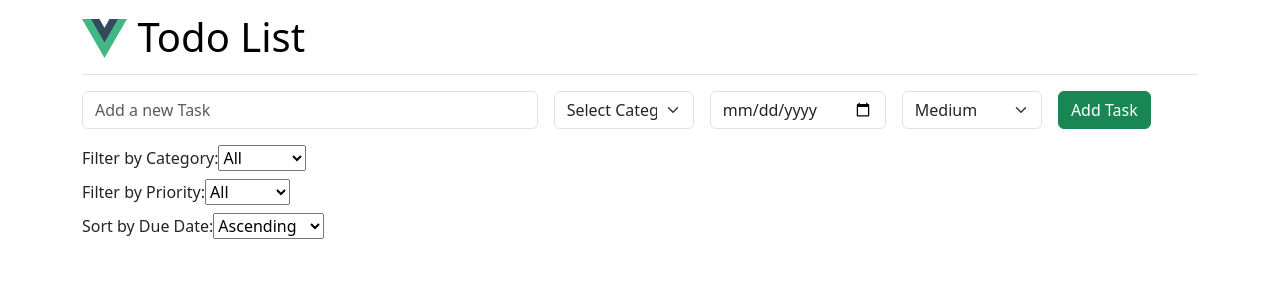
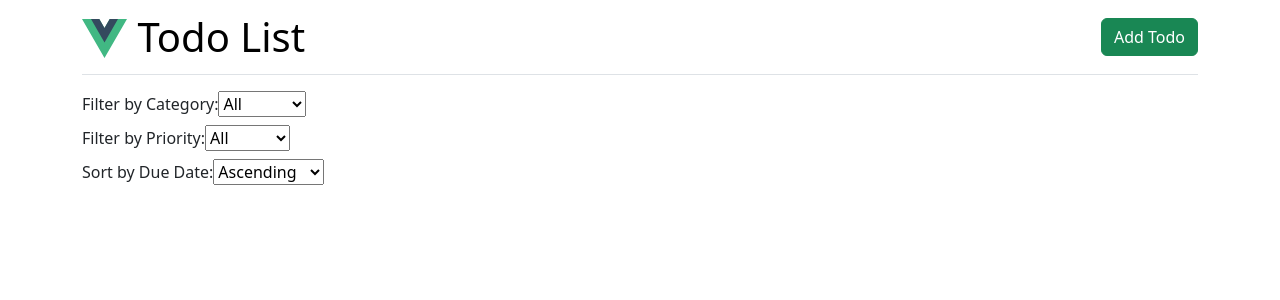
Before and after one commit to argaaji120/vue-simple-todo, a Vue app: page / in a window 1280 px wide. Shown: the top 300 px of the page. Built offline with nearby package versions, Linux system fonts and the light colour scheme.

Commit message:
Create bootstrap modal component, update input task form

```diff
--- a/src/App.vue
+++ b/src/App.vue
@@ -12,14 +12,14 @@
           />
           <span class="h1"> Todo List</span>
         </a>
+
+        <!-- Add a new task -->
+        <TaskInput v-on:add-task="addTask" />
       </nav>
 
       <main>
-        <!-- Add a new task -->
-        <TaskInput v-on:add-task="addTask" />
-
         <!-- Filter by Category -->
-        <div class="filter-category mt-3 mb-2">
+        <div class="filter-category mb-2">
           <label for="categoryFilter">Filter by Category: </label>
           <select v-model="categoryFilter" id="categoryFilter">
             <option value="">All</option>
--- /dev/null
+++ b/src/components/MyModal.vue
@@ -0,0 +1,59 @@
+<template>
+  <div class="modal" :id="modalId" tabindex="-1" ref="modal">
+    <div class="modal-dialog">
+      <div class="modal-content">
+        <div class="modal-header">
+          <h5 class="modal-title">{{ title }}</h5>
+          <button type="button" class="btn-close" v-on:click="handleClose"></button>
+        </div>
+        <div class="modal-body">
+          <slot name="body"></slot>
+        </div>
+        <div class="modal-footer">
+          <slot name="footer"></slot>
+        </div>
+      </div>
+    </div>
+  </div>
+</template>
+
+<script>
+import { Modal } from 'bootstrap'
+
+export default {
+  props: {
+    title: {
+      type: String,
+      default: 'Modal Title',
+    },
+    modalId: {
+      type: String,
+      required: true,
+    },
+  },
+  data() {
+    return {
+      modalInstance: null,
+    }
+  },
+  mounted() {
+    // Initialize Bootstrap Modal
+    this.modalInstance = new Modal(this.$refs.modal)
+  },
+  methods: {
+    openModal() {
+      if (this.modalInstance) {
+        this.modalInstance.show()
+      }
+    },
+    closeModal() {
+      if (this.modalInstance) {
+        this.modalInstance.hide()
+      }
+    },
+    handleClose() {
+      this.$emit('close')
+    },
+  },
+}
+</script>
--- a/src/components/TaskInput.vue
+++ b/src/components/TaskInput.vue
@@ -1,37 +1,60 @@
 <template>
-  <div class="row g-3">
-    <div class="col-5">
-      <input class="form-control" type="text" placeholder="Add a new Task" v-model="name" />
+  <div>
+    <button class="btn btn-success" @click="showModal">Add Todo</button>
+
+    <MyModal ref="modal" modal-id="taskModal" title="Add New Task" v-on:close="handleClose">
+      <template #body>
+        <div v-if="inputError" class="text-danger mb-3">* Please fill out all fields.</div>
+
+        <div class="mb-3">
+          <label for="inputTask" class="form-label">Task</label>
+          <input
+            class="form-control"
+            type="text"
+            id="inputTask"
+            placeholder="Task"
+            v-model="name"
+          />
         </div>
 
-    <div class="col">
-      <select class="form-select" v-model="category">
+        <div class="mb-3">
+          <label for="inputCategory">Category</label>
+          <select class="form-select" id="inputCategory" v-model="category">
             <option disabled value="">Select Category</option>
             <option>Work</option>
             <option>Personal</option>
           </select>
         </div>
 
-    <div class="col">
-      <input class="form-control" type="date" v-model="dueDate" />
+        <div class="mb-3">
+          <label for="inputDueDate">Due Date</label>
+          <input class="form-control" type="date" id="inputDueDate" v-model="dueDate" />
         </div>
 
-    <div class="col">
-      <select class="form-select" v-model="priority">
+        <div class="mb-3">
+          <label for="inputPriority">Priority</label>
+          <select class="form-select" id="inputPriority" v-model="priority">
             <option value="High">High</option>
             <option value="Medium">Medium</option>
             <option value="Low">Low</option>
           </select>
         </div>
+      </template>
 
-    <div class="col">
-      <button class="btn btn-success" v-on:click="submitTask">Add Task</button>
-    </div>
+      <template #footer>
+        <button class="btn btn-success" v-on:click="submitTask">Submit</button>
+      </template>
+    </MyModal>
   </div>
 </template>
 
 <script>
+import MyModal from './MyModal.vue'
+
 export default {
+  components: {
+    MyModal,
+  },
   data() {
     return {
       name: '',
@@ -42,6 +65,13 @@ export default {
     }
   },
   methods: {
+    showModal() {
+      this.$refs.modal.openModal()
+    },
+    handleClose() {
+      this.resetForm()
+      this.$refs.modal.closeModal()
+    },
     submitTask() {
       if (this.name.trim() && this.category && this.dueDate) {
         this.$emit('addTask', {
@@ -52,29 +82,20 @@ export default {
           priority: this.priority,
         })
 
+        this.resetForm()
+        this.handleClose()
+      } else {
+        this.inputError = true
+      }
+    },
+    resetForm() {
+      this.inputError = false
+
       this.name = ''
       this.category = ''
       this.dueDate = ''
       this.priority = 'Medium'
-        this.inputError = false
-      } else {
-        this.inputError = true
-      }
     },
   },
 }
 </script>
-
-<style scoped>
-input {
-  margin-right: 7px;
-}
-
-select {
-  margin-right: 7px;
-}
-
-.error-message {
-  color: red;
-}
-</style>
```
Lines whose indentation alone changed are shown as unchanged.
